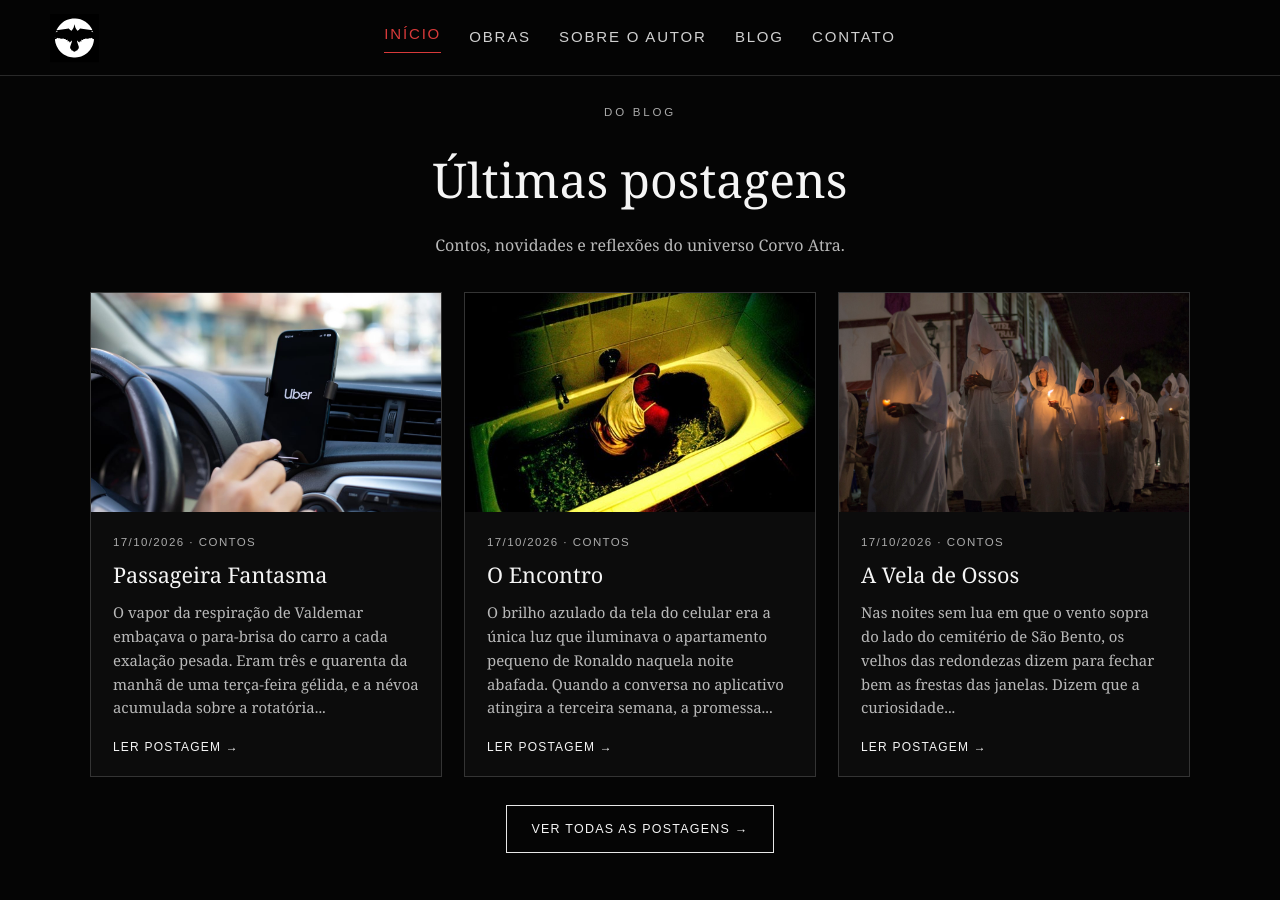
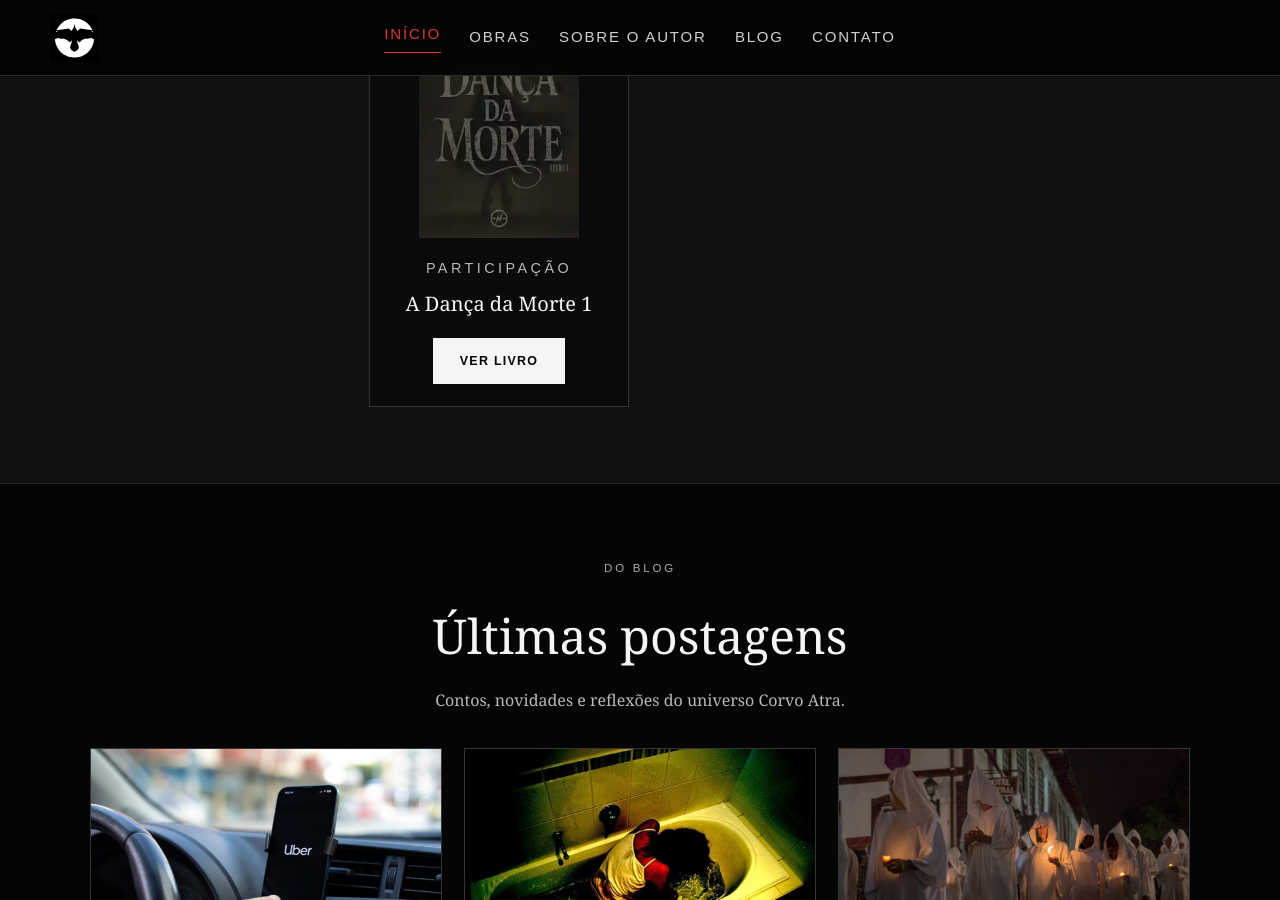
Before and after one commit to corvoatra/corvo-atra, a Jekyll site: the page built from index.html, in a window 1280 px wide and 900 px high, scrolled down 766 px. Built offline with Jekyll 4.4.1, drawn with Linux system fonts in a browser that asks for light colours.

Commit message:
Inclui A Dança da Morte 1 entre os livros em destaque da página inicial

```diff
--- a/index.html
+++ b/index.html
@@ -112,7 +112,7 @@ header nav a:hover,header nav a:focus-visible { color:#fff; }
 {% include site-header.html %}
 <hr class="rule"/>
 <main>
-<section class="featured home-books" id="destaques"><div class="wrap"><p class="eyebrow">Seleção Corvo Atra</p><h2 class="section-title">Livros em destaque</h2><div class="home-book-grid"><article class="book-card"><a aria-label="Conhecer Assinatura Instantânea" class="book-cover" href="livro-assinatura-instantanea.html"><img alt="Capa do livro Assinatura Instantânea" src="assets/imagens/capa-assinatura-instantanea.png"/></a><p class="eyebrow">Volume único</p><h3>Assinatura Instantânea</h3><a class="volume-button" href="livro-assinatura-instantanea.html">Ver livro</a></article><article class="book-card"><a aria-label="Conhecer Os Lucidentes" class="book-cover" href="livro-os-lucidentes.html"><img alt="Capa do livro Os Lucidentes" src="assets/imagens/capa-os-lucidentes.png"/></a><p class="eyebrow">Guardiões do Véu · Volume 1</p><h3>Os Lucidentes</h3><a class="volume-button" href="livro-os-lucidentes.html">Ver livro</a></article></div></div></section>
+<section class="featured home-books" id="destaques"><div class="wrap"><p class="eyebrow">Seleção Corvo Atra</p><h2 class="section-title">Livros em destaque</h2><div class="home-book-grid"><article class="book-card"><a aria-label="Conhecer Assinatura Instantânea" class="book-cover" href="livro-assinatura-instantanea.html"><img alt="Capa do livro Assinatura Instantânea" src="assets/imagens/capa-assinatura-instantanea.png"/></a><p class="eyebrow">Volume único</p><h3>Assinatura Instantânea</h3><a class="volume-button" href="livro-assinatura-instantanea.html">Ver livro</a></article><article class="book-card"><a aria-label="Conhecer Os Lucidentes" class="book-cover" href="livro-os-lucidentes.html"><img alt="Capa do livro Os Lucidentes" src="assets/imagens/capa-os-lucidentes.png"/></a><p class="eyebrow">Guardiões do Véu · Volume 1</p><h3>Os Lucidentes</h3><a class="volume-button" href="livro-os-lucidentes.html">Ver livro</a></article><article class="book-card"><a aria-label="Conhecer A Dança da Morte 1" class="book-cover" href="livro-a-danca-da-morte-1.html"><img alt="Capa da antologia A Dança da Morte, Livro I" src="assets/imagens/capa-danca-da-morte.webp" loading="lazy"/></a><p class="eyebrow">Participação</p><h3>A Dança da Morte 1</h3><a class="volume-button" href="livro-a-danca-da-morte-1.html">Ver livro</a></article></div></div></section>
 
 <section class="wrap" id="ultimas-postagens">
 <p class="eyebrow">Do blog</p>
```
